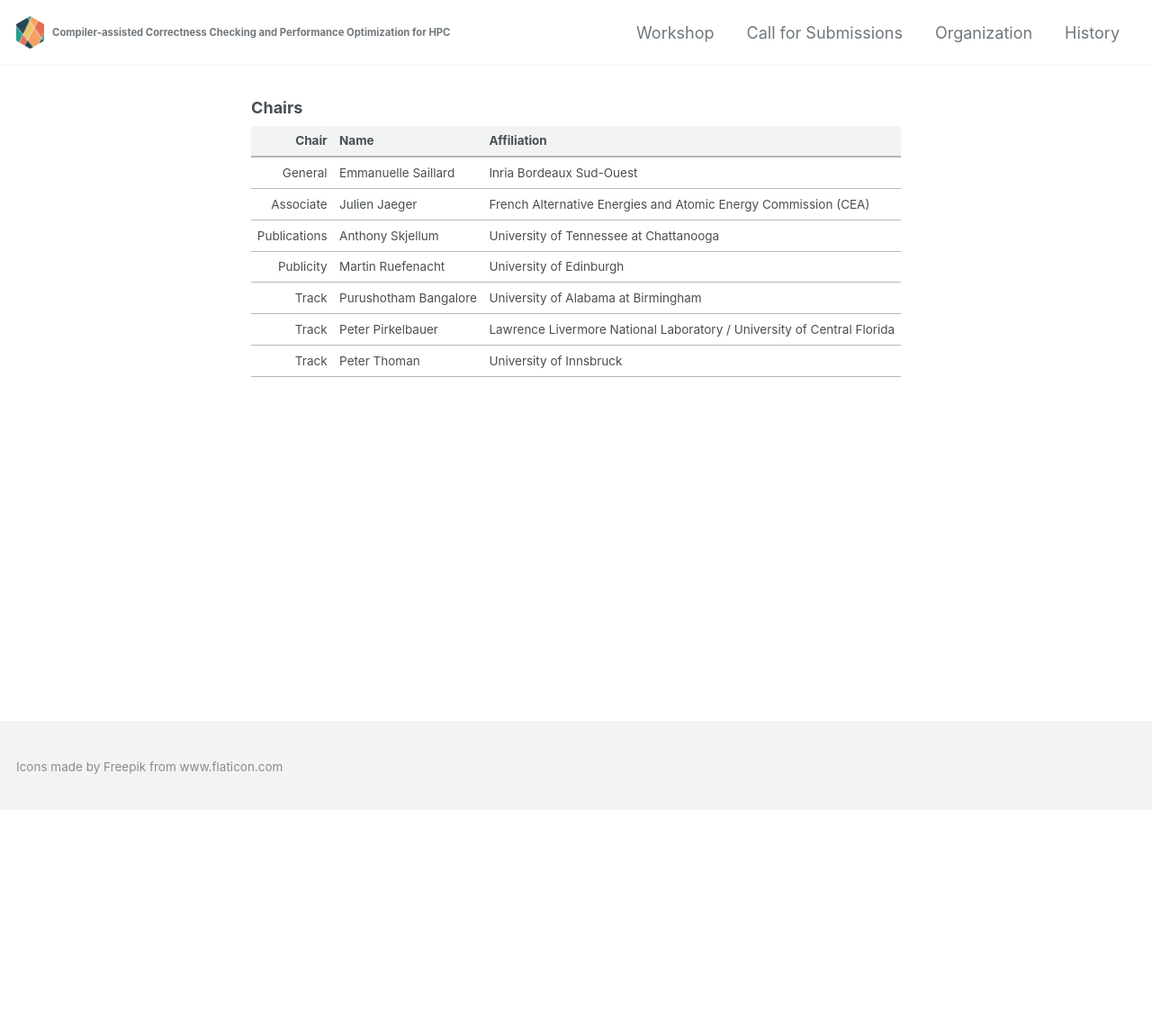
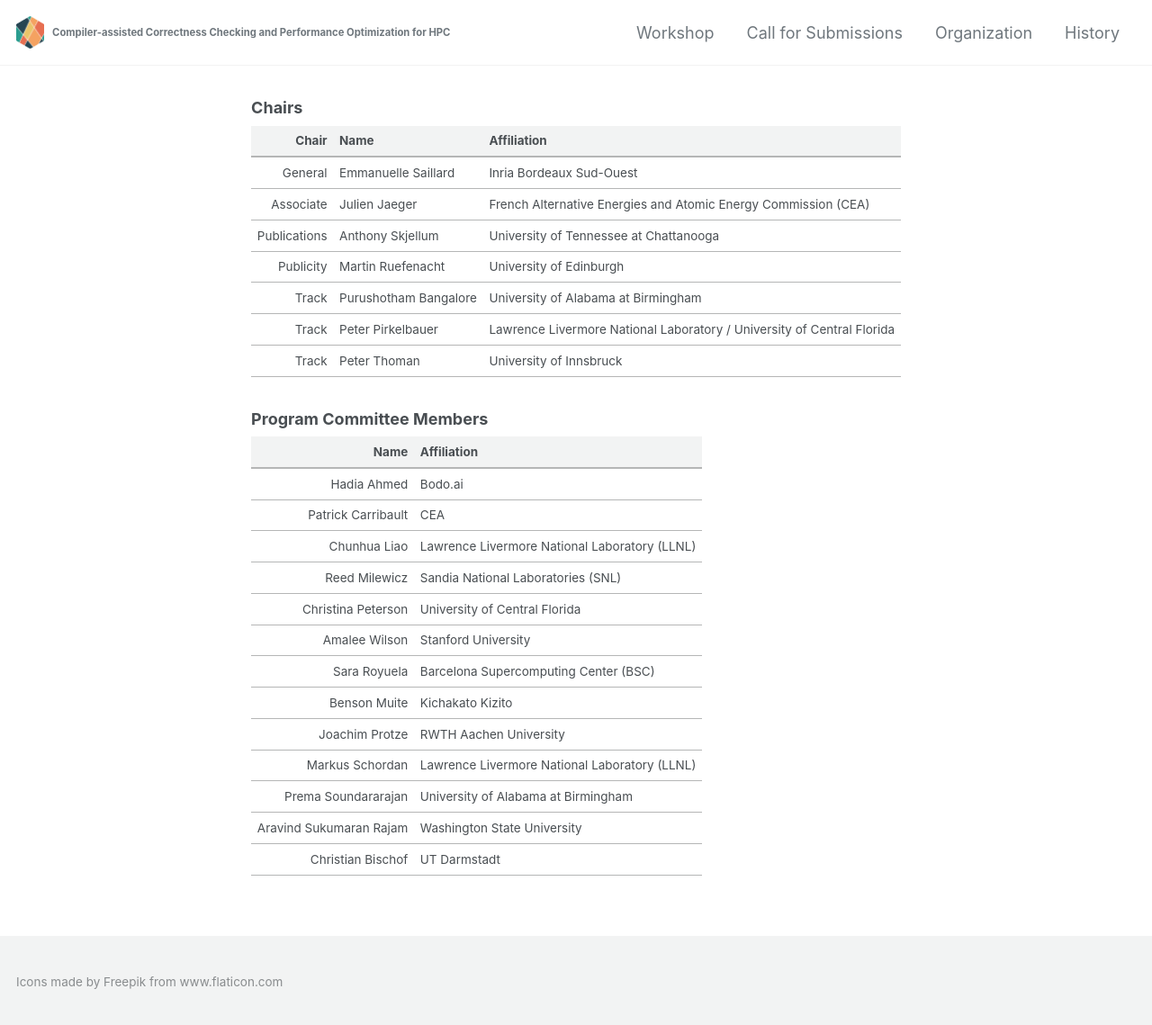
Before and after one commit to c3po-workshop/c3po-workshop.github.io, a Jekyll site: the page built from _pages/2021/organization.md, in a window 1280 px wide. Shown: the whole page at 90% size. Built offline with Jekyll 4.4.1, drawn with Linux system fonts in a browser that asks for light colours; cached includes are drawn as plain includes; nearby versions of some CDN libraries; our own code applies the rules of GitHub Pages for plain Markdown files; before the commit the page ends 900 px from its top, so only the background shows below that; some of the changed lines change nothing that is shown.

Commit message:
add PC members

```diff
--- a/_pages/2021/organization.md
+++ b/_pages/2021/organization.md
@@ -14,18 +14,12 @@
 | Track         | Peter Pirkelbauer     | Lawrence Livermore National Laboratory / University of Central Florida |
 | Track         | Peter Thoman          | University of Innsbruck                                               |
 
-<!--
 ### Program Committee Members
 
 | Name                    | Affiliation                                     |
 | ----------------------: | ----------------------------------------------- |
-| Hadia Ahmed             |  Lawrence Berkeley National Laboratory (LBL)    |
-| Ritu Arora              |  Texas Advanced Computing Center (TACC)         |
-| Protonu Basu            |  Facebook                                       |
-| Ira Baxter              |  Semantic Design                                |
-| Elisabeth Brunet        |  Telecom Sud Paris                              |
+| Hadia Ahmed             |  Bodo.ai 																		    |
 | Patrick Carribault      |  CEA                                            |
-| Thomas Fahringer        |  University of Innsbruck                        |
 | Chunhua Liao            |  Lawrence Livermore National Laboratory (LLNL)  |
 | Reed Milewicz           |  Sandia National Laboratories (SNL)             |
 | Christina Peterson      |  University of Central Florida                  |
@@ -36,5 +30,4 @@
 | Markus Schordan         |  Lawrence Livermore National Laboratory (LLNL)  |
 | Prema Soundararajan     |  University of Alabama at Birmingham            |
 | Aravind Sukumaran Rajam |  Washington State University                    |
-
--->
+| Christian Bischof			  |  UT Darmstadt 							                    |
```
